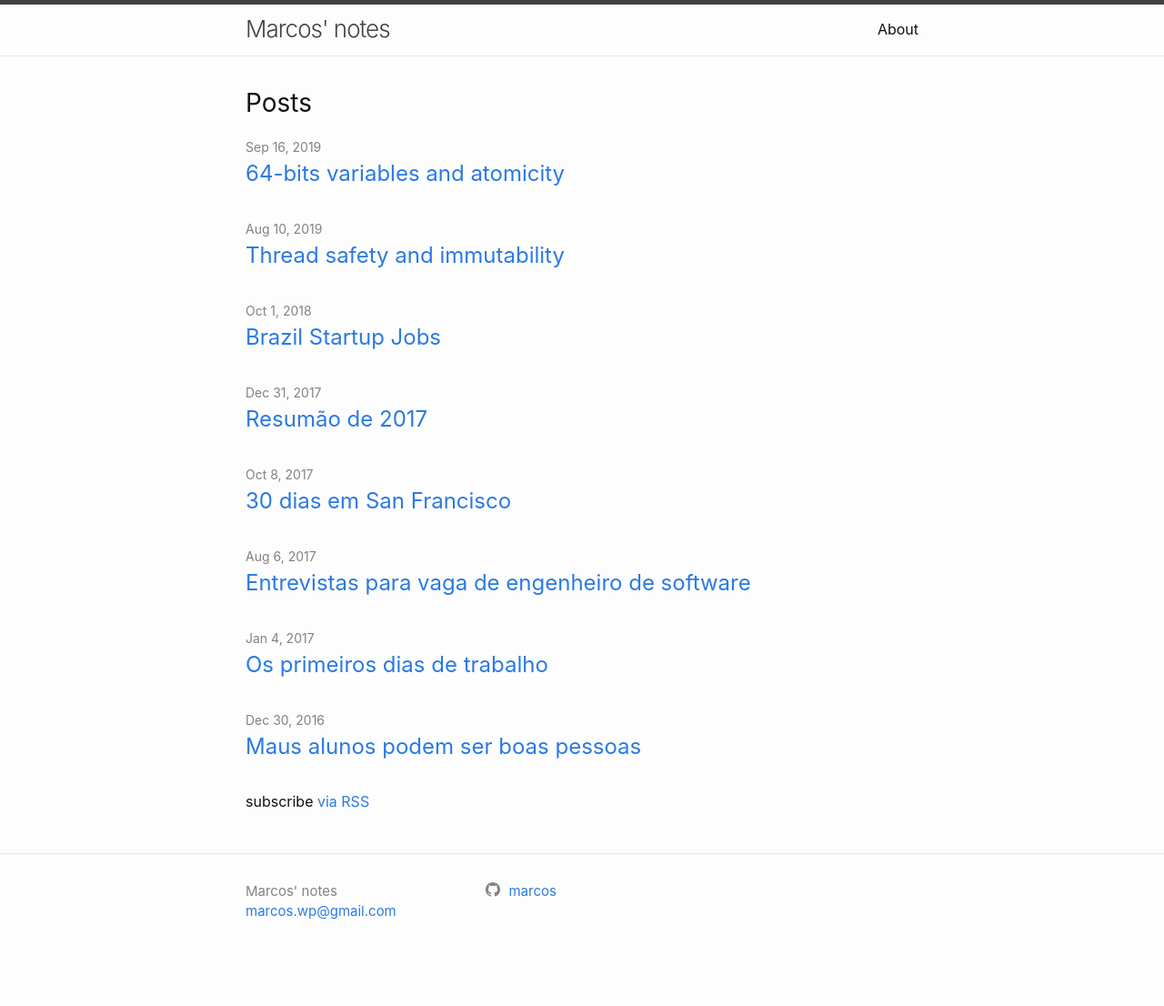
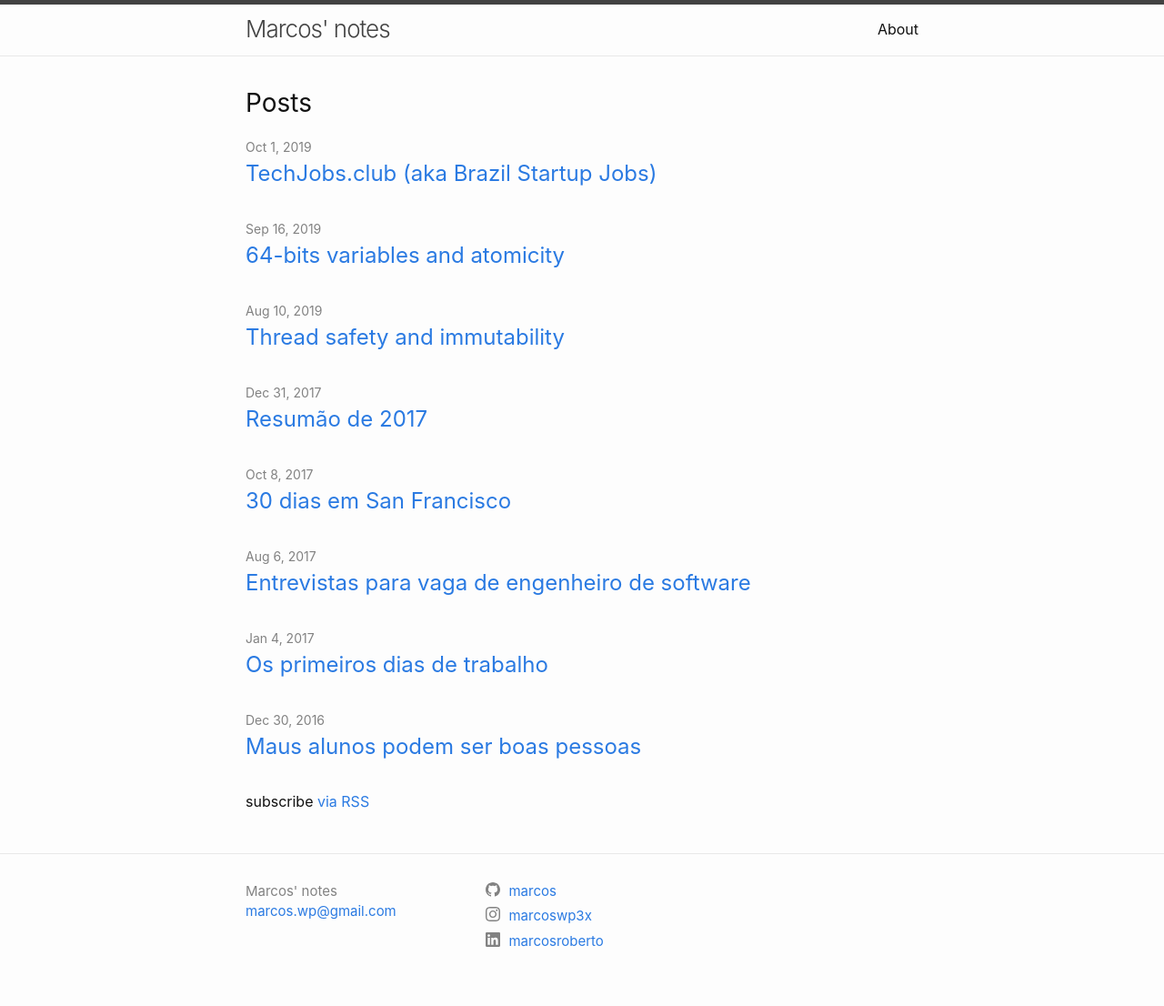
Before and after one commit to Marcos/marcos.github.io, a Jekyll site: the page built from index.markdown, in a window 1280 px wide. Shown: the whole page at 91% size. Built offline with Jekyll 4.4.1, drawn with Linux system fonts in a browser that asks for light colours; before the commit the page ends 1074 px from its top, so only the background shows below that.

Commit message:
improvements

```diff
--- a/_config.yml
+++ b/_config.yml
@@ -23,6 +23,8 @@ email: marcos.wp@gmail.com
 baseurl: "" # the subpath of your site, e.g. /blog
 url: "" # the base hostname & protocol for your site, e.g. http://example.com
 github_username:  marcos
+linkedin_username: marcosroberto
+instagram_username: marcoswp3x
 
 # Build settings
 plugins:
--- a/_posts/2018-10-01-brazil-startup-jobs.md
+++ b/_posts/2019-10-01-tech-jobs-club-brazil-startup-jobs.md
@@ -1,7 +1,7 @@
 ---
 layout: post
-title:  "Brazil Startup Jobs"
-date:   2018-10-01
+title:  "TechJobs.club (aka Brazil Startup Jobs)"
+date:   2019-10-01
 categories: brazil startup jobs
 ---
 
--- a/about.html
+++ b/about.html
@@ -10,6 +10,8 @@ permalink: /about/
 
 <p>I am a big fan of surfing and programming and you may found here some of my texts about anything, both in portugues or english.</p>
 
-<p>If you want to keep in touch, follow my <a href="https://instagram.com/marcoswp3x" target="_blank"">instagram</a> or send me an <a href="mailto:marcos.wp@gmail.com">email</a>.</p>
+<p>If you want to keep in touch, send me an <a href="mailto:marcos.wp@gmail.com">email</a> or give me a shout in one of my social media.</p>
+
+{%- include social.html -%}
 
 {% include instagram.html clientId="82fbb9995e46498492c2116f71d323ed" userId="268643892" accessToken="268643892.1677ed0.3fcdaec280414d9188f467d76c1b8d30" %}
```
